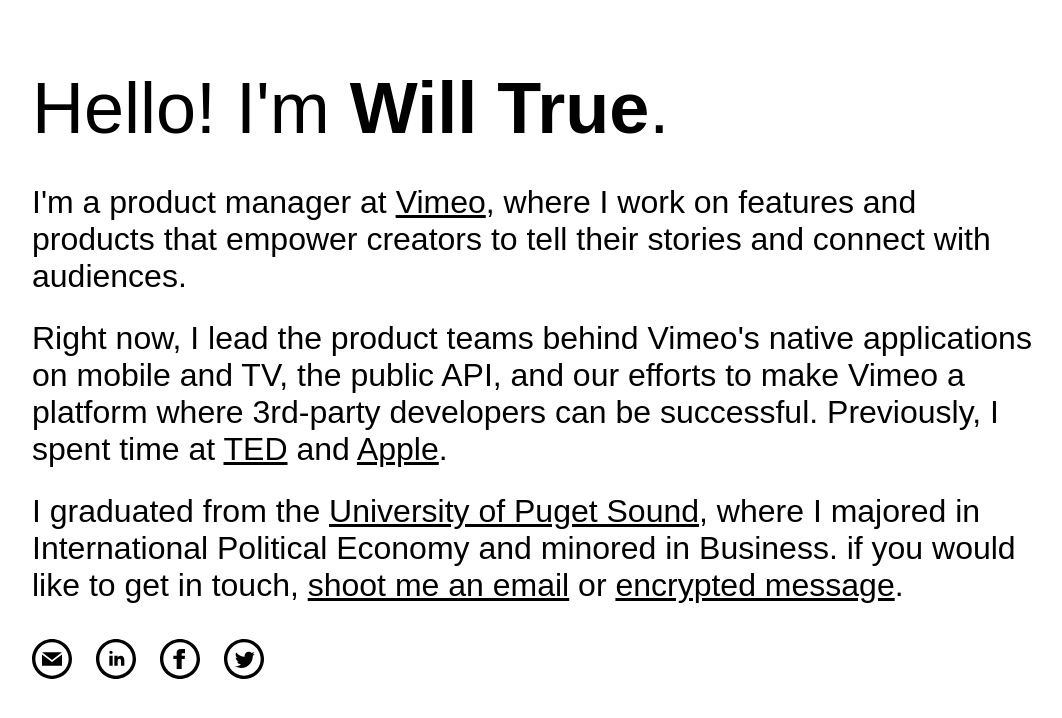
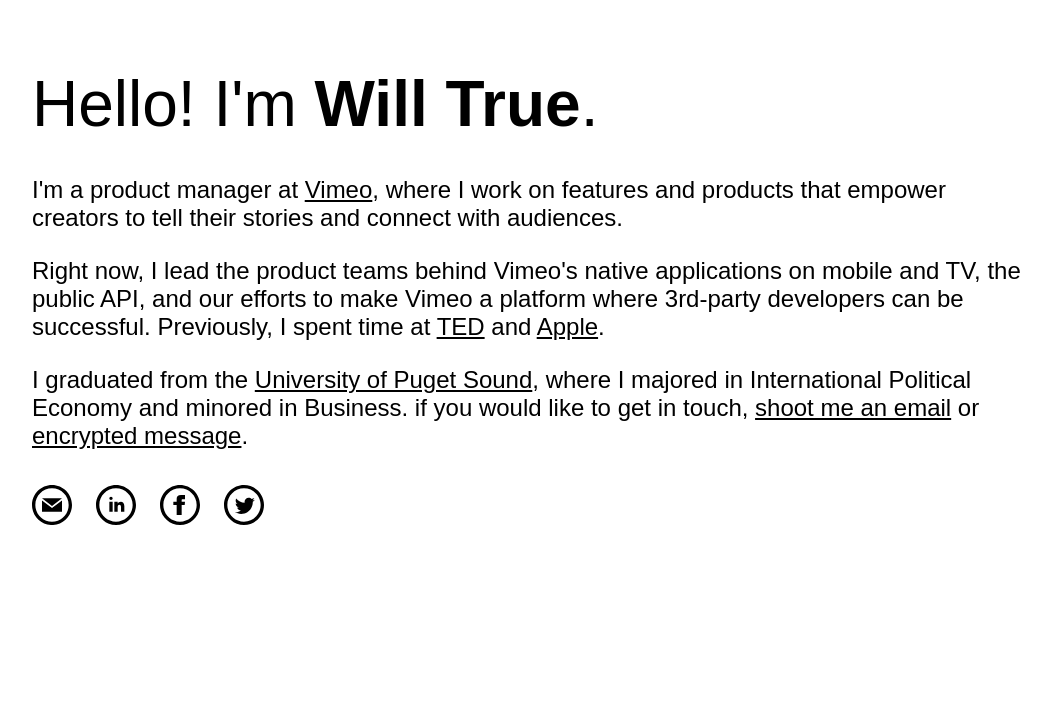
Before and after one commit to willtrue/personal-site, a plain HTML site: page index.html in a window 1280 px wide. Shown: the whole page, without its empty margins (0-1062 px from the left). Drawn offline with Linux system fonts and the light colour scheme.

Commit message:
smaller font to account for smaller screens

```diff
--- a/styles.css
+++ b/styles.css
@@ -15,7 +15,7 @@ h1 {
     font-family: "arial",sans-serif;
 	font-style: normal;
 	font-weight: 200;
-    font-size: 4.5em;
+    font-size: 4em;
     margin: 35px 0px 35px 0px;
     text-align: left;
 }
@@ -25,7 +25,7 @@ p {
 	font-family: "arial",sans-serif;
 	font-style: normal;
 	font-weight: 200;
-	font-size: 2em;
+	font-size: 1.5em;
 	max-width: 1000px;
 	margin: 0px 0px 25px 0px;
 	text-align: left;
```
